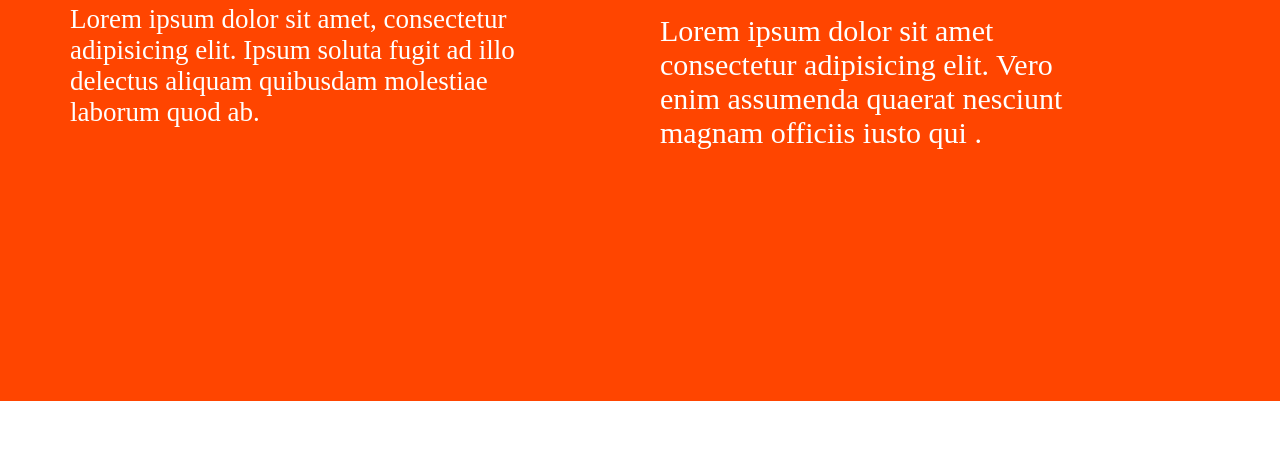
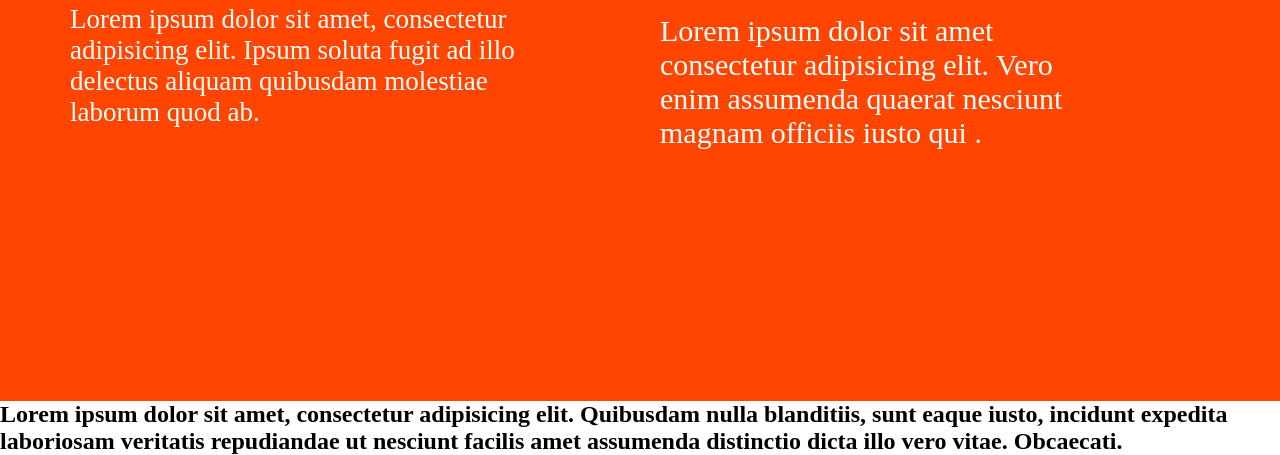
Before and after one commit to yuufaomar/yusuf, a plain HTML site: page index.html in a window 1280 px wide. Shown: the part 569-1024 px from the top of the page. Before the commit the page ends 970 px from the top, so only its background shows below. Drawn offline with Linux system fonts and the light colour scheme.

Commit message:
waxa badalay paragraph

```diff
--- a/index.html
+++ b/index.html
@@ -35,6 +35,8 @@
         </div>
 
     </div>
-
+    <div>
+        <h2>Lorem ipsum dolor sit amet, consectetur adipisicing elit. Quibusdam nulla blanditiis, sunt eaque iusto, incidunt expedita laboriosam veritatis repudiandae ut nesciunt facilis amet assumenda distinctio dicta illo vero vitae. Obcaecati.</h2>
+    </div>
 </body>
 </html>
```
